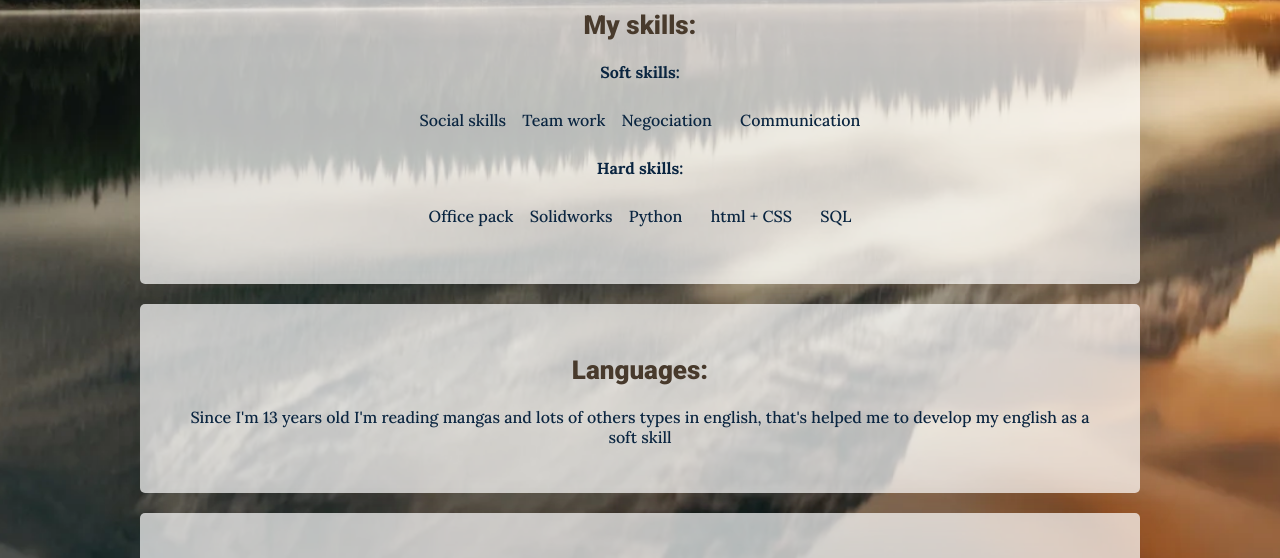
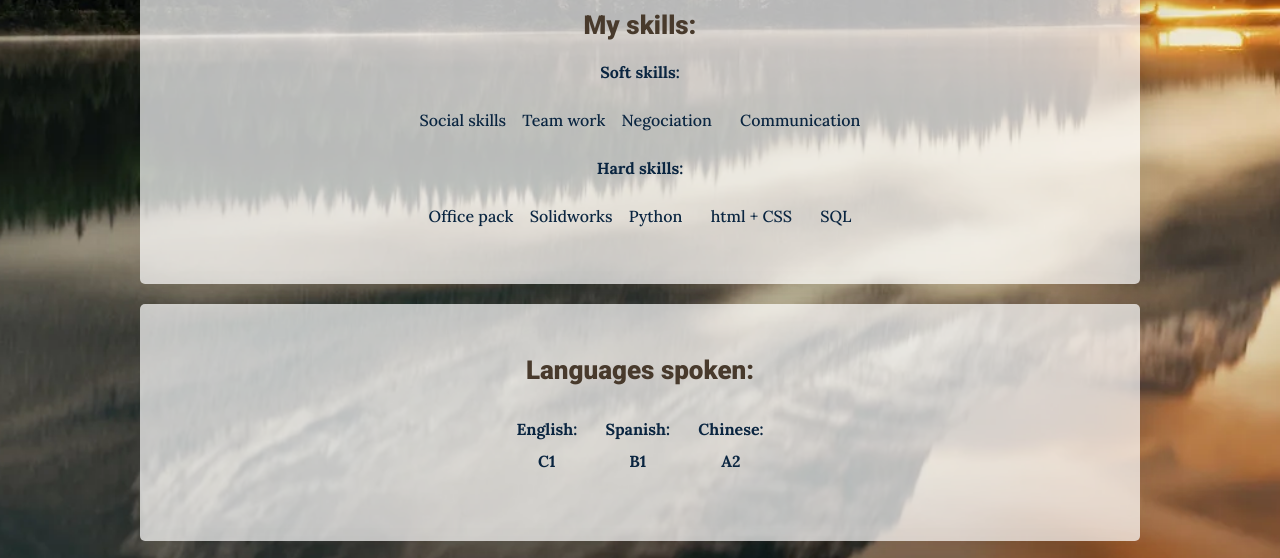
Before and after one commit to Aiita/Le_Wagon_IESEG, a plain HTML site: page index.html in a window 1280 px wide. Shown: the part 868-1426 px from the top of the page. Drawn offline with Linux system fonts and the light colour scheme; a web font is replaced by a local one.

Commit message:
Update languages

```diff
--- a/index.html
+++ b/index.html
@@ -82,10 +82,35 @@
 
 		<div class="div_classic">
 			<h2>
-				Languages:
+				Languages spoken:
 			</h2>
 			<p>
-				Since I'm 13 years old I'm reading mangas and lots of others types in english, that's helped me to develop my english as a soft skill
+				<ul class="list_inlign">
+					<li class="text_weight">
+						English:
+						<ul class="list_inlign">
+							<li>
+								C1
+							</li>
+						</ul>
+					</li>
+					<li class="text_weight">
+						Spanish:
+						<ul class="list_inlign">
+							<li>
+								B1
+							</li>
+						</ul>
+					</li>
+					<li class="text_weight">
+						Chinese:
+						<ul class="list_inlign">
+							<li>
+								A2
+							</li>
+						</ul>
+					</li>
+				</ul>
 			</p>
 
 		</div>
--- a/style.css
+++ b/style.css
@@ -113,5 +113,3 @@ a:hover {
 .text_weight{
 	font-weight: bold;
 }
-
-aezdmkl,fe
```
